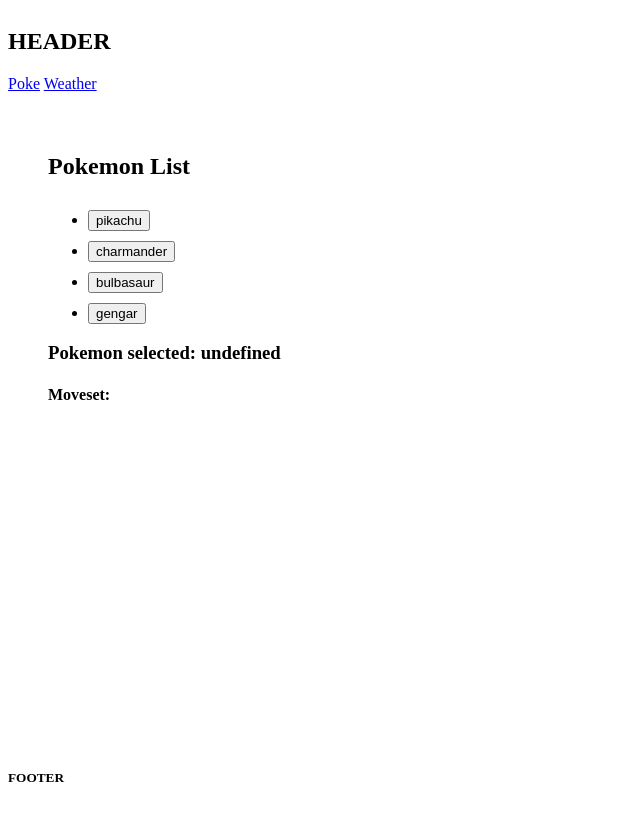
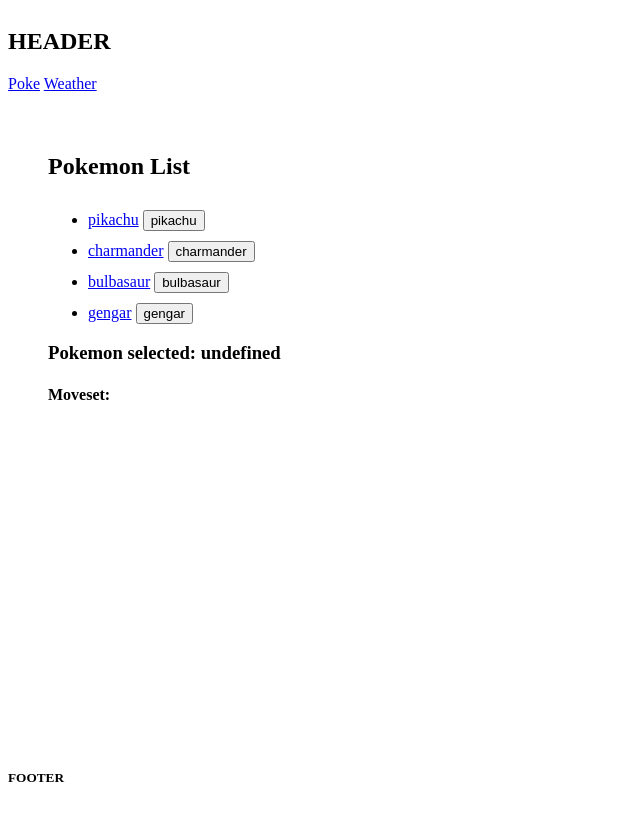
Before and after one commit to amaroto/svelte-kit-test, a SvelteKit app: page /poke in a window 1280 px wide. Shown: the whole page, without its empty margins (0-640 px from the left). Built offline with nearby package versions, Linux system fonts and the light colour scheme.

Commit message:
feat: logger to check params url not wroking SSR

```diff
--- a/src/routes/poke/+page.svelte
+++ b/src/routes/poke/+page.svelte
@@ -7,6 +7,8 @@
 	const { initialPokemon } = data;
 
 	let pokemonSelected: any = initialPokemon;
+
+	console.log(pokemonSelected);
 
 	let loading = false;
 
@@ -31,6 +33,7 @@
 	<ul>
 		{#each pokemons as pokemon}
 			<li class="pt-10">
+				<a target="_self" href={'/poke?pokemon=' + pokemon}>{pokemon}</a>
 				<button
 					disabled={loading || pokemonSelected?.name === pokemon}
 					on:click={() => getPokemonInfo(pokemon)}>{pokemon}</button
```
